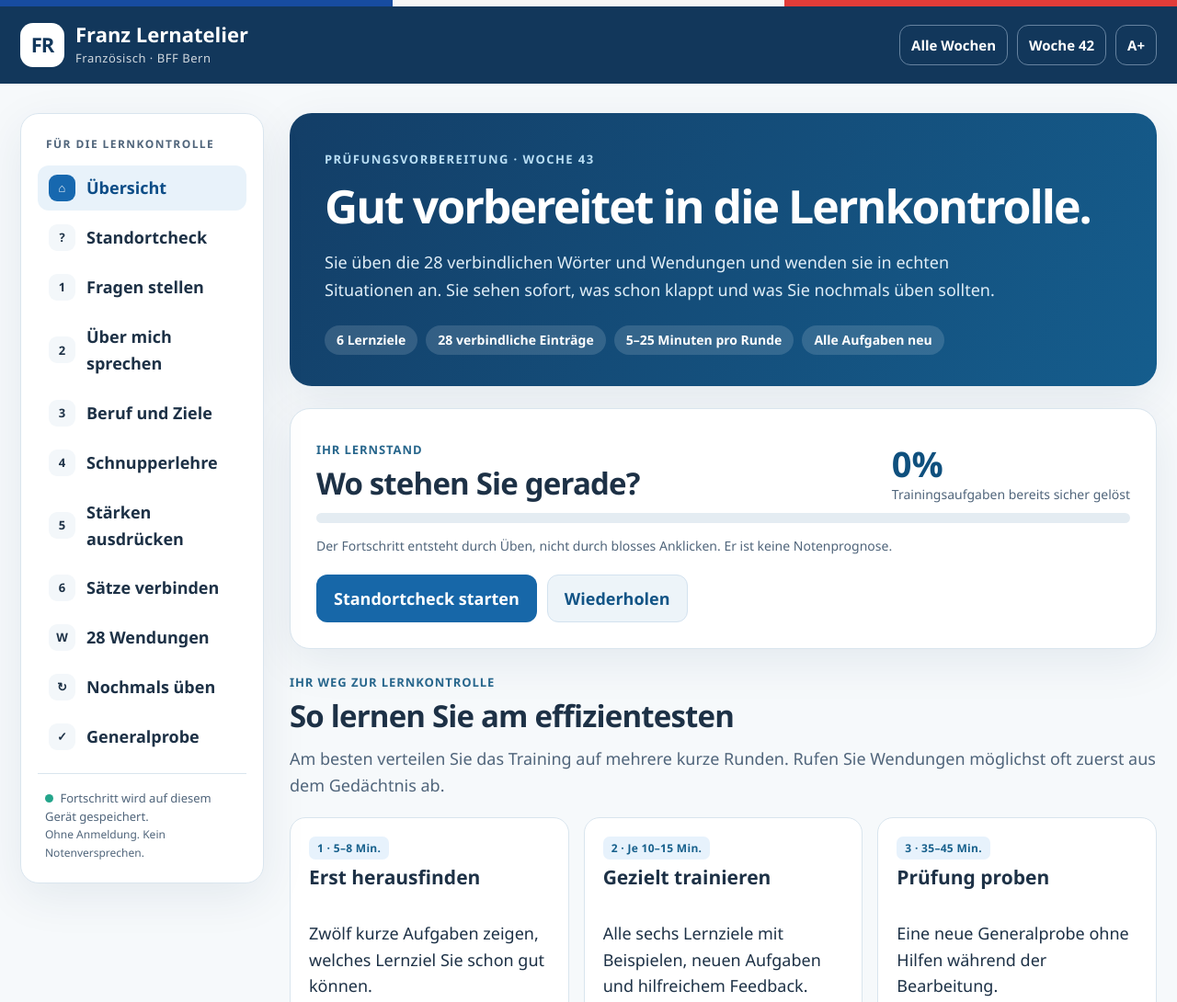
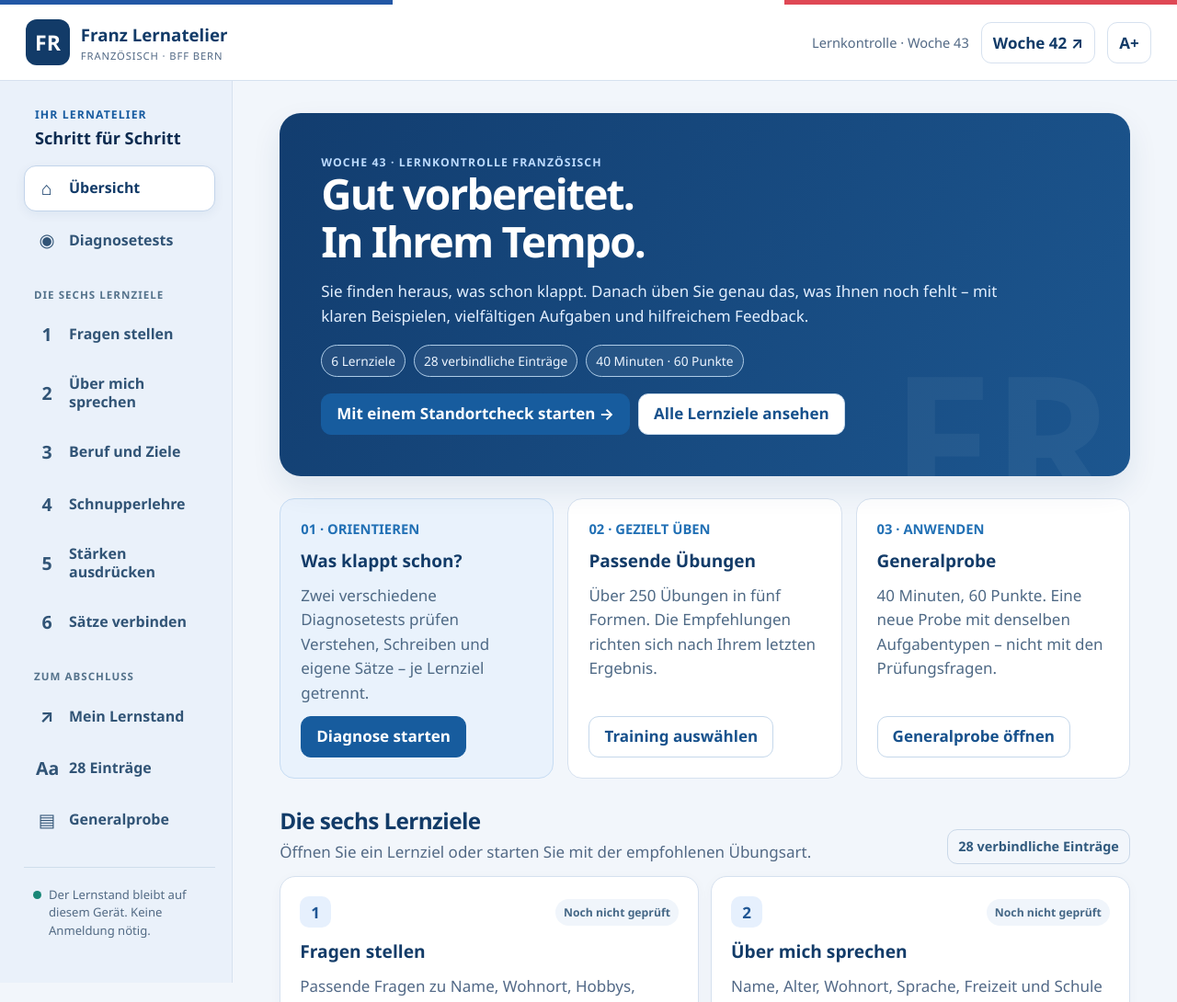
Before and after one commit to v57pm9tgp7-ui/franz-lernatelier, a website: page public/pruefungsvorbereitung/index.html in a window 1280 px wide. Shown: the top 1090 px of the page at 92% size. Drawn offline with Linux system fonts and the light colour scheme.

Commit message:
Prüfungsvorbereitung W43 auf Lernlabor V2 umstellen

```diff
--- a/public/pruefungsvorbereitung/index.html
+++ b/public/pruefungsvorbereitung/index.html
@@ -1,35 +1,35 @@
 <!doctype html>
 <html lang="de-CH">
 <head>
-<meta charset="utf-8">
-<meta name="viewport" content="width=device-width,initial-scale=1">
-<meta name="theme-color" content="#103b65">
-<meta name="description" content="Franz Lernatelier – gezielte Vorbereitung auf die Französisch-Lernkontrolle: 28 Wendungen, sechs Lernziele, Übungen mit Feedback und Generalprobe.">
-<title>Gut vorbereitet · Lernkontrolle Französisch · Franz Lernatelier</title>
-<link rel="stylesheet" href="./app.css?v=1">
-<script defer src="./app.js?v=1"></script>
+  <meta charset="utf-8">
+  <meta name="viewport" content="width=device-width,initial-scale=1">
+  <meta name="theme-color" content="#123a69">
+  <meta name="description" content="Franz Lernatelier: Prüfungsvorbereitung Woche 43 mit zwei Diagnosen, gezielten Übungen für sechs Lernziele und einer 60-Punkte-Generalprobe.">
+  <title>Gut vorbereitet · Franz Lernatelier</title>
+  <link rel="stylesheet" href="./lernlabor.css?v=20261018-1">
+  <script defer src="./lernlabor.js?v=20261018-1"></script>
 </head>
 <body>
-<a class="skip" href="#main">Direkt zu den Übungen</a>
+<a class="skip" href="#inhalt">Direkt zum Inhalt</a>
 <div class="tricolore" aria-hidden="true"><span></span><span></span><span></span></div>
-<header class="topbar">
-  <a class="brand" href="../index.html#home" aria-label="Franz Lernatelier – Startseite"><span class="brand-sign">FR</span><span><strong>Franz Lernatelier</strong><small>Französisch · BFF Bern</small></span></a>
-  <nav class="topnav" aria-label="Zurück"><a href="../index.html#weeks">Alle Wochen</a><a href="../module/woche-42/index.html">Woche 42</a><button id="fontToggle" aria-label="Schriftgrösse ändern" aria-pressed="false">A+</button></nav>
+<header class="head">
+  <div class="head-inner">
+    <a class="logo" href="../index.html#home" aria-label="Franz Lernatelier – Startseite"><span class="logo-mark">FR</span><span><strong>Franz Lernatelier</strong><small>FRANZÖSISCH · BFF BERN</small></span></a>
+    <div class="head-right"><span class="head-sub">Lernkontrolle · Woche 43</span><a class="head-link" href="../module/woche-42/index.html">Woche 42 <span aria-hidden="true">↗</span></a><button id="fontSize" class="font-btn" type="button" aria-pressed="false" aria-label="Schrift vergrössern">A+</button></div>
+  </div>
 </header>
-<div class="shell">
+<div class="layout">
   <aside class="sidebar" aria-label="Lernbereiche">
-    <div class="side-title">Für die Lernkontrolle</div>
-    <nav id="sideNav" class="side-nav"></nav>
-    <div class="side-small"><span class="save-dot"></span> Fortschritt wird auf diesem Gerät gespeichert.<br><small>Ohne Anmeldung. Kein Notenversprechen.</small></div>
+    <div class="sidebar-top"><div class="smallcap">Ihr Lernatelier</div><strong>Schritt für Schritt</strong></div>
+    <nav id="nav" class="side-nav" aria-label="Bereiche"></nav>
+    <div class="side-tip"><span class="save-dot" aria-hidden="true"></span><span>Der Lernstand bleibt auf diesem Gerät. Keine Anmeldung nötig.</span></div>
   </aside>
-  <div class="content-wrap">
-    <main id="main" tabindex="-1">
-      <div id="app" aria-live="off"></div>
-    </main>
-    <footer class="footer"><span>Franz Lernatelier · Lernkontrolle Woche 43 · 2026</span><a href="../index.html#home">Zur Startseite</a></footer>
+  <div class="maincol">
+    <main id="inhalt" tabindex="-1"><div id="app"></div></main>
+    <footer><span>Franz Lernatelier · Lernkontrolle 2026</span><span>Üben ohne Notendruck · Rückmeldungen mit Augenmass</span></footer>
   </div>
 </div>
-<div id="announce" class="sr-only" role="status" aria-live="polite"></div>
-<noscript><div class="nojs">Für die interaktiven Übungen muss JavaScript aktiviert sein.</div></noscript>
+<div id="toast" role="status" aria-live="polite" class="toast" hidden></div>
+<noscript><p class="noscript">Für den interaktiven Lernzieltrainer muss JavaScript aktiviert sein.</p></noscript>
 </body>
 </html>
```
